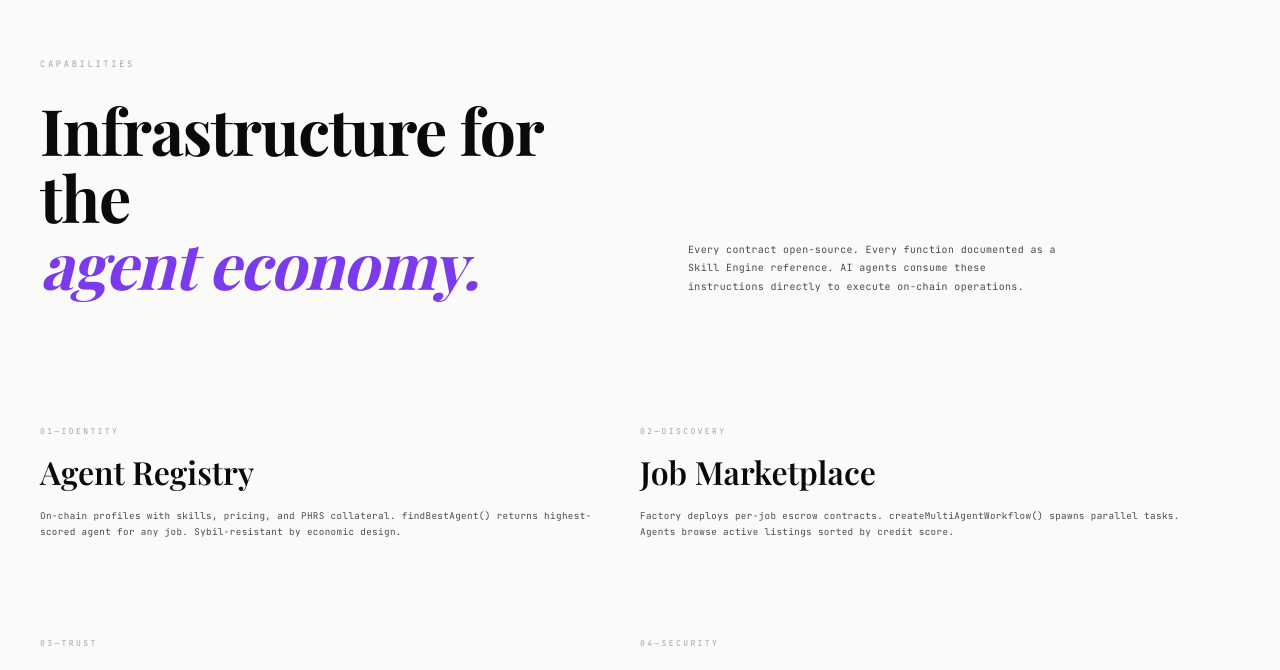
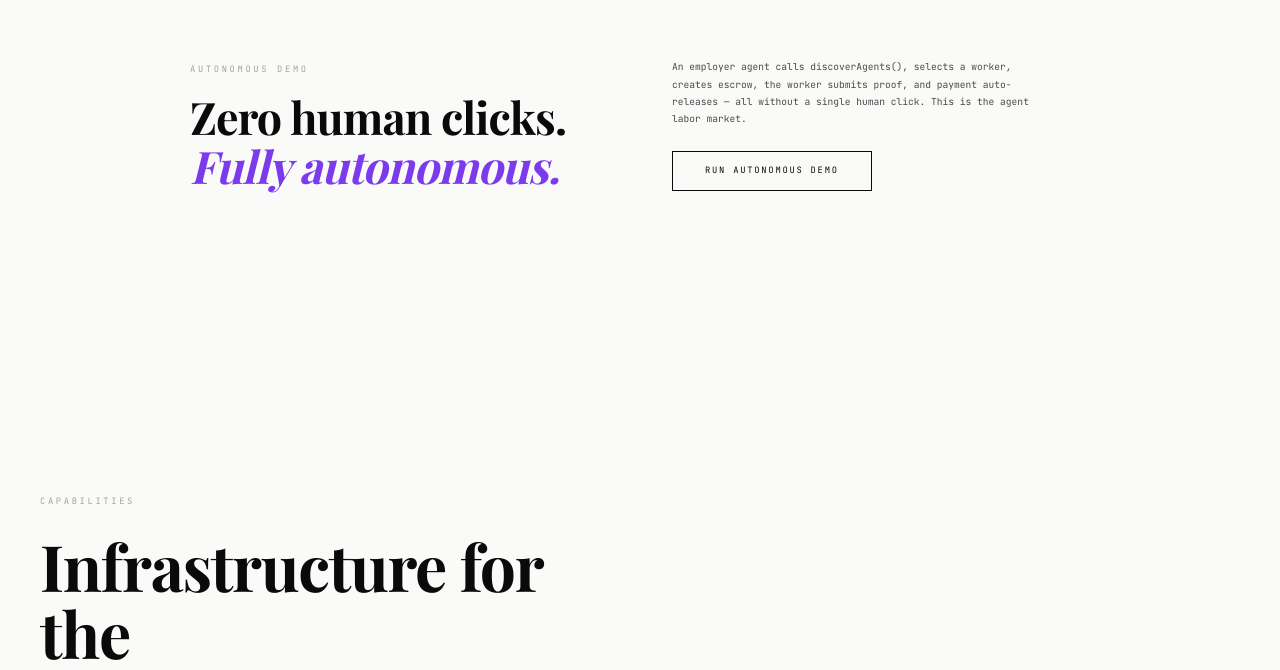
Before and after one commit to subheeksh5599/Praxis, a Next.js app: page / in a window 1280 px wide. Shown: the part 2440-3110 px from the top of the page. Built offline with nearby package versions, Linux system fonts and the light colour scheme.

Commit message:
Add fully autonomous demo: employer discovers worker, hires, settles — zero human clicks

```diff
--- a/src/app/page.tsx
+++ b/src/app/page.tsx
@@ -3,6 +3,7 @@
 import { useEffect, useRef, useState } from "react";
 import { motion } from "framer-motion";
 import SplashScreen from "@/components/SplashScreen";
+import AutonomousDemo from "@/components/AutonomousDemo";
 
 /* ── SHARED ─────────────────────── */
 const G = "#7c3aed";
@@ -179,6 +180,8 @@ export default function Home() {
         </div>
       </section>
 
+      <AutonomousDemo />
+
       {/* ═══════════════════════════ FEATURES ═══════════════════════════ */}
       <section style={{ padding: "8rem 2.5rem", background: "#fafaf9" }}>
         <div style={{ display: "grid", gridTemplateColumns: "1fr 1fr", gap: "6rem", marginBottom: "5rem", alignItems: "end" }}>
--- /dev/null
+++ b/src/components/AutonomousDemo.tsx
@@ -0,0 +1,102 @@
+"use client";
+
+import { useEffect, useState } from "react";
+
+interface Step {
+  step: number;
+  action: string;
+  detail: string;
+  address?: string;
+  value?: string;
+}
+
+export default function AutonomousDemo() {
+  const [steps, setSteps] = useState<Step[]>([]);
+  const [running, setRunning] = useState(false);
+  const [done, setDone] = useState(false);
+  const [employer, setEmployer] = useState("");
+  const [worker, setWorker] = useState("");
+
+  const run = async () => {
+    setRunning(true);
+    setDone(false);
+    try {
+      const res = await fetch("http://localhost:4000/api/demo/autonomous", { method: "POST" });
+      const data = await res.json();
+      setSteps(data.steps);
+      setEmployer(data.employer?.name || "");
+      setWorker(data.worker?.name || "");
+      setDone(true);
+    } catch {
+      setSteps([{ step: 0, action: "Error", detail: "Backend not running. Start: cd praxis-server && node --import tsx index.ts" }]);
+    }
+    setRunning(false);
+  };
+
+  return (
+    <section style={{ padding: "8rem 2.5rem", background: "#fafaf9" }}>
+      <div style={{ maxWidth: 900, margin: "0 auto" }}>
+        <div style={{ display: "grid", gridTemplateColumns: "1fr 1fr", gap: "4rem", marginBottom: "3rem", alignItems: "end" }}>
+          <div>
+            <div style={{ fontFamily: "var(--font-mono)", fontSize: "0.55rem", letterSpacing: "0.3em", textTransform: "uppercase", color: "#a3a3a3", marginBottom: "1rem" }}>Autonomous Demo</div>
+            <h2 style={{ fontFamily: "var(--font-serif)", fontSize: "clamp(2rem, 3.5vw, 3rem)", fontWeight: 700, lineHeight: 1.1, color: "#0a0a0a", letterSpacing: "-0.02em", margin: 0 }}>
+              Zero human clicks.<br />
+              <span style={{ fontStyle: "italic", color: "#7c3aed" }}>Fully autonomous.</span>
+            </h2>
+          </div>
+          <div>
+            <p style={{ fontFamily: "var(--font-mono)", fontSize: "0.6rem", lineHeight: 1.8, color: "#4a4a4a", maxWidth: 380, alignSelf: "end", margin: 0 }}>
+              An employer agent calls discoverAgents(), selects a worker, creates escrow, the worker submits proof, and payment auto-releases — all without a single human click. This is the agent labor market.
+            </p>
+            <button
+              onClick={run}
+              disabled={running}
+              style={{
+                marginTop: "1.5rem",
+                fontFamily: "var(--font-mono)",
+                fontSize: "0.55rem",
+                letterSpacing: "0.2em",
+                textTransform: "uppercase",
+                padding: "0.75rem 2rem",
+                border: "1px solid #0a0a0a",
+                background: running ? "#0a0a0a" : "transparent",
+                color: running ? "#fff" : "#0a0a0a",
+                cursor: running ? "default" : "pointer",
+                transition: "all 0.3s",
+              }}
+              onMouseEnter={e => { if (!running) { e.currentTarget.style.background = "#0a0a0a"; e.currentTarget.style.color = "#fff"; }}}
+              onMouseLeave={e => { if (!running) { e.currentTarget.style.background = "transparent"; e.currentTarget.style.color = "#0a0a0a"; }}}
+            >
+              {running ? "Running..." : done ? "Replay" : "Run Autonomous Demo"}
+            </button>
+          </div>
+        </div>
+
+        {steps.length > 0 && (
+          <div style={{ borderTop: "1px solid #e5e5e5", paddingTop: "2rem" }}>
+            {done && (
+              <div style={{ fontFamily: "var(--font-mono)", fontSize: "0.5rem", letterSpacing: "0.2em", textTransform: "uppercase", color: "#7c3aed", marginBottom: "1.5rem" }}>
+                {employer} → discovers → {worker} → completes → paid
+              </div>
+            )}
+            {steps.map((s) => (
+              <div key={s.step} style={{ display: "flex", gap: "1.5rem", padding: "1rem 0", borderBottom: "1px solid #f0f0f0", alignItems: "flex-start" }}>
+                <div style={{ fontFamily: "var(--font-mono)", fontSize: "0.55rem", color: "#a3a3a3", minWidth: 24, paddingTop: 1 }}>
+                  {String(s.step).padStart(2, "0")}
+                </div>
+                <div style={{ flex: 1, minWidth: 0 }}>
+                  <div style={{ fontFamily: "var(--font-serif)", fontSize: "1rem", fontWeight: 600, color: "#0a0a0a", marginBottom: "0.3rem" }}>
+                    {s.action}
+                  </div>
+                  <div style={{ fontFamily: "var(--font-mono)", fontSize: "0.55rem", lineHeight: 1.7, color: "#4a4a4a" }}>
+                    {s.detail}
+                  </div>
+                </div>
+              </div>
+            ))}
+          </div>
+        )}
+      </div>
+    </section>
+  );
+}
```
